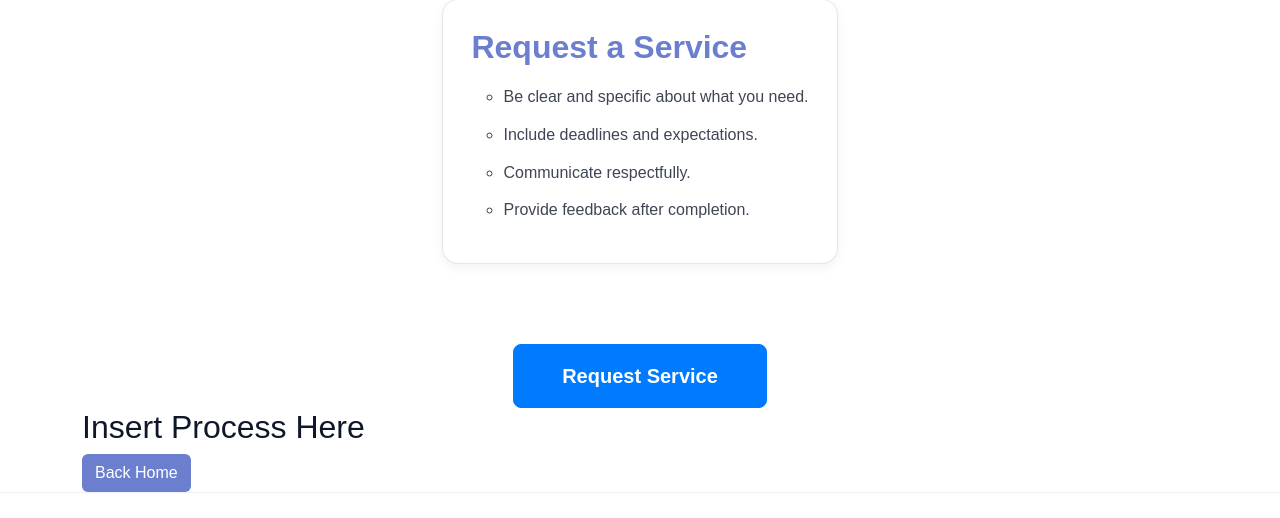
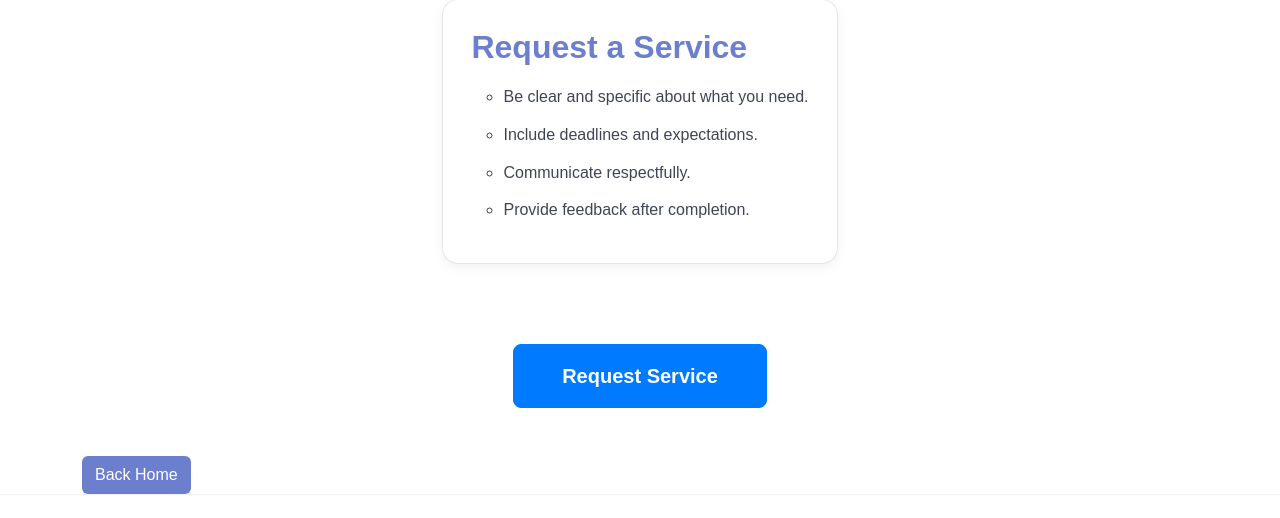
Before and after one commit to moiseslm1/Community-share-, a Django app: page /request/ in a window 1280 px wide. Shown: the part 120-638 px from the top of the page. Run offline with Django 4.2, Linux system fonts and the light colour scheme; some libraries are stand-ins or nearby versions.

Commit message:
Update request.html

```diff
--- a/core/templates/request.html
+++ b/core/templates/request.html
@@ -51,8 +51,8 @@
     </button>
   </div>
 
-    <h2>Insert Process Here</h2>
-    </section>
+    <br>
+  <br>
     <a class="btn btn-brand" href="/">Back Home</a>
 </div>
 {% endblock %}
```
